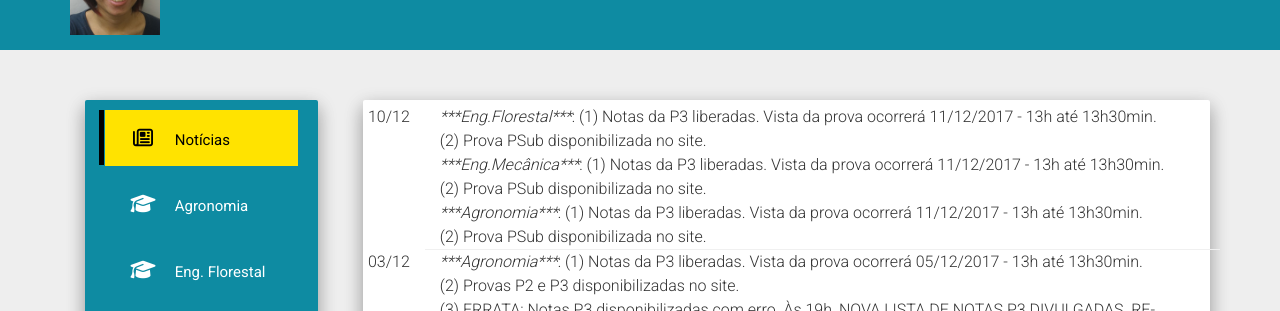
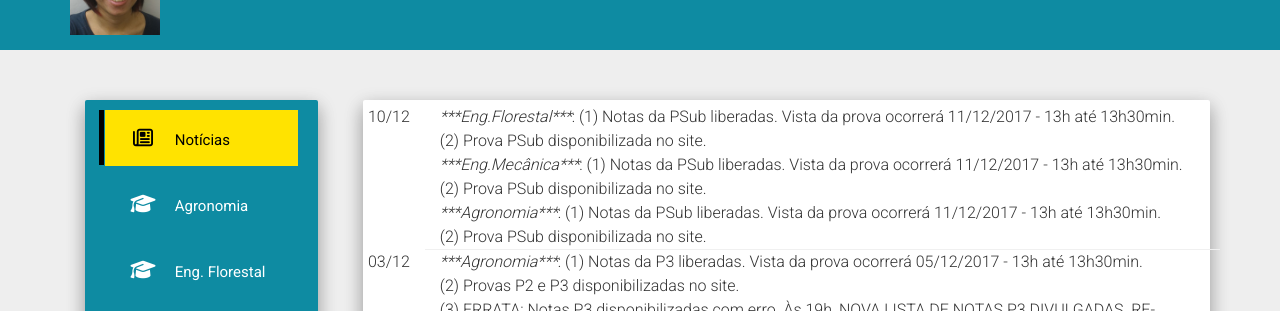
Before and after one commit to chunggnuhc/chunggnuhc.github.io, a Jekyll site: the page built from index.html, in a window 1280 px wide. Shown: the part 135-446 px from the top of the page. Built offline with Jekyll 4.4.1, drawn with Linux system fonts in a browser that asks for light colours; nearby versions of some CDN libraries.

Commit message:
Update noticias.yml

```diff
--- a/_data/noticias.yml
+++ b/_data/noticias.yml
@@ -1,5 +1,5 @@
 - data: 2017-12-10
-  noticia: "<i>***Eng.Florestal***</i>: (1) Notas da P3 liberadas. Vista da prova ocorrerá 11/12/2017 - 13h até 13h30min.<br> (2) Prova PSub disponibilizada no site.<br> <i>***Eng.Mecânica***</i>: (1) Notas da P3 liberadas. Vista da prova ocorrerá 11/12/2017 - 13h até 13h30min.<br> (2) Prova PSub disponibilizada no site.<br> <i>***Agronomia***</i>: (1) Notas da P3 liberadas. Vista da prova ocorrerá 11/12/2017 - 13h até 13h30min.<br> (2) Prova PSub disponibilizada no site."
+  noticia: "<i>***Eng.Florestal***</i>: (1) Notas da PSub liberadas. Vista da prova ocorrerá 11/12/2017 - 13h até 13h30min.<br> (2) Prova PSub disponibilizada no site.<br> <i>***Eng.Mecânica***</i>: (1) Notas da PSub liberadas. Vista da prova ocorrerá 11/12/2017 - 13h até 13h30min.<br> (2) Prova PSub disponibilizada no site.<br> <i>***Agronomia***</i>: (1) Notas da PSub liberadas. Vista da prova ocorrerá 11/12/2017 - 13h até 13h30min.<br> (2) Prova PSub disponibilizada no site."
 - data: 2017-12-03
   noticia: "<i>***Agronomia***</i>: (1) Notas da P3 liberadas. Vista da prova ocorrerá 05/12/2017 - 13h até 13h30min.<br> (2) Provas P2 e P3 disponibilizadas no site.<br> (3) ERRATA: Notas P3 disponibilizadas com erro. Às 19h, NOVA LISTA DE NOTAS P3 DIVULGADAS. RE-CONFIRAM SUAS NOTAS.<br><i>***Eng.Florestal***</i>: Provas P1, P2 e P3 disponibilizadas no site."
 - data: 2017-12-01
```
